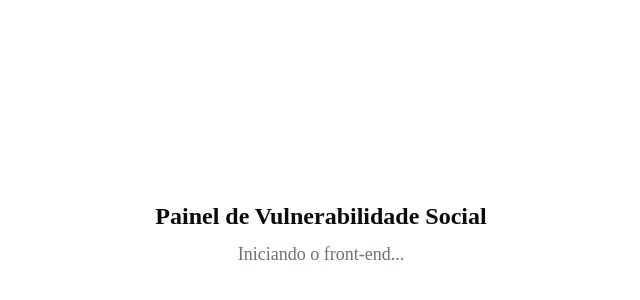
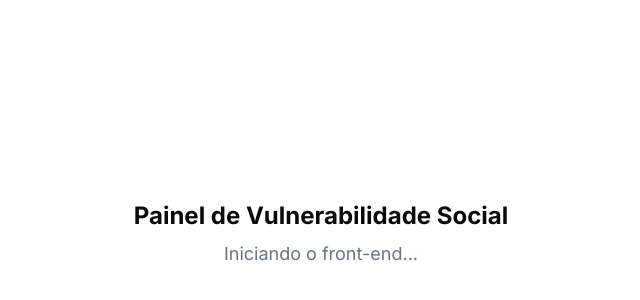
Before and after one commit to borges-1802/desafio-painel-full-stack, a Next.js app in the folder frontend/: page / in a window 1280 px wide. Shown: the part 166-466 px from the top of the page, without its empty margins (319-959 px from the left). Built offline with nearby package versions, Linux system fonts and the light colour scheme.

Commit message:
style: adicionando cores oficiais da Prefeitura do Rio e estilo de fonte

```diff
--- a/frontend/src/app/globals.css
+++ b/frontend/src/app/globals.css
@@ -46,6 +46,10 @@
   --radius-2xl: calc(var(--radius) * 1.8);
   --radius-3xl: calc(var(--radius) * 2.2);
   --radius-4xl: calc(var(--radius) * 2.6);
+  --color-rio-blue: #13335a;
+  --color-rio-blue-mid: #2a688f;
+  --color-rio-cyan: #42b9eb;
+  --color-rio-gray: #eceded
 }
 
 :root {
--- a/frontend/src/app/layout.tsx
+++ b/frontend/src/app/layout.tsx
@@ -1,10 +1,10 @@
 import type { Metadata } from "next";
-import { Geist } from "next/font/google";
+import { Inter } from "next/font/google";
 import "./globals.css";
 
-const geist = Geist({
-  variable: "--font-geist-sans",
+const inter = Inter({
   subsets: ["latin"],
+  variable: "--font-sans",
 });
 
 export const metadata: Metadata = {
@@ -18,7 +18,7 @@
   children: React.ReactNode;
 }>) {
   return (
-    <html lang="pt-BR" className={`${geist.variable} h-full antialiased`}>
+    <html lang="pt-BR" className={`${inter.variable} h-full antialiased`}>
       <body className="min-h-full flex flex-col">{children}</body>
     </html>
   );
```
